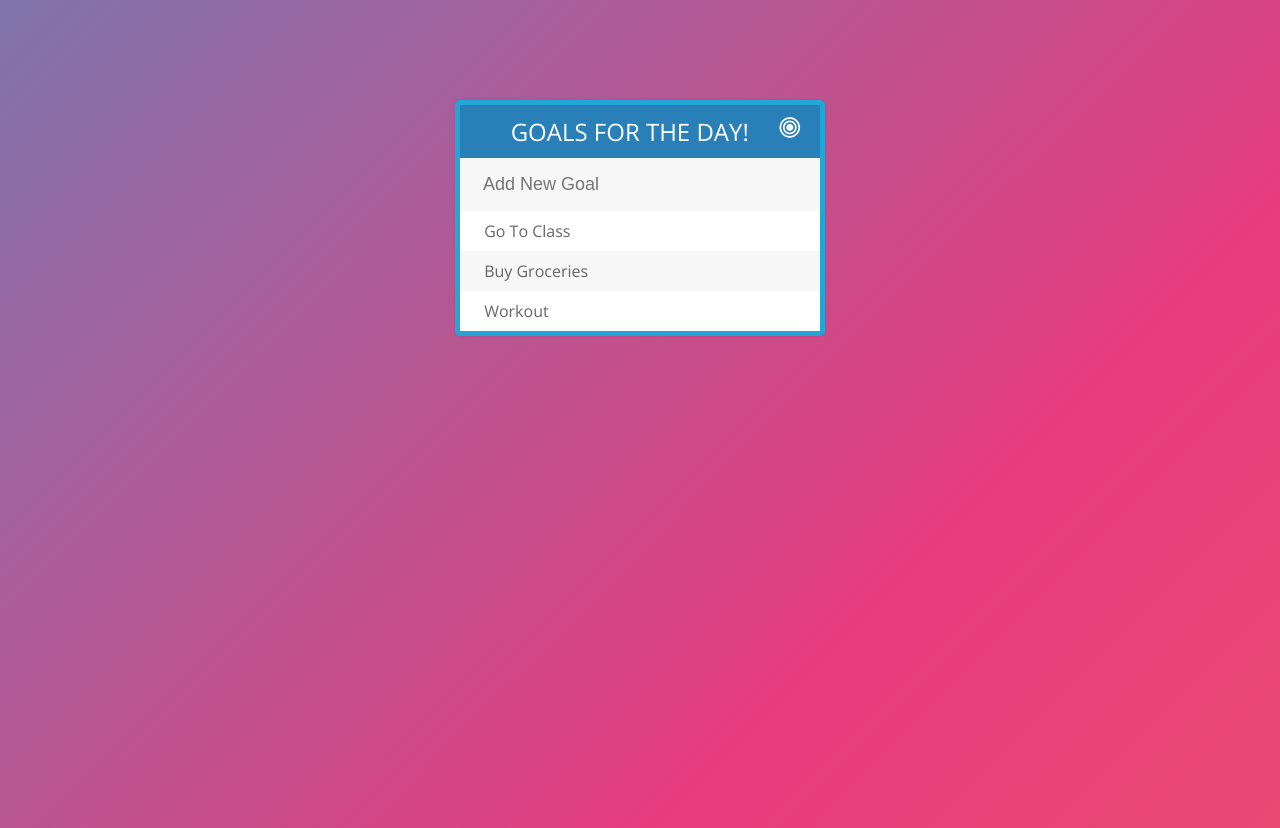
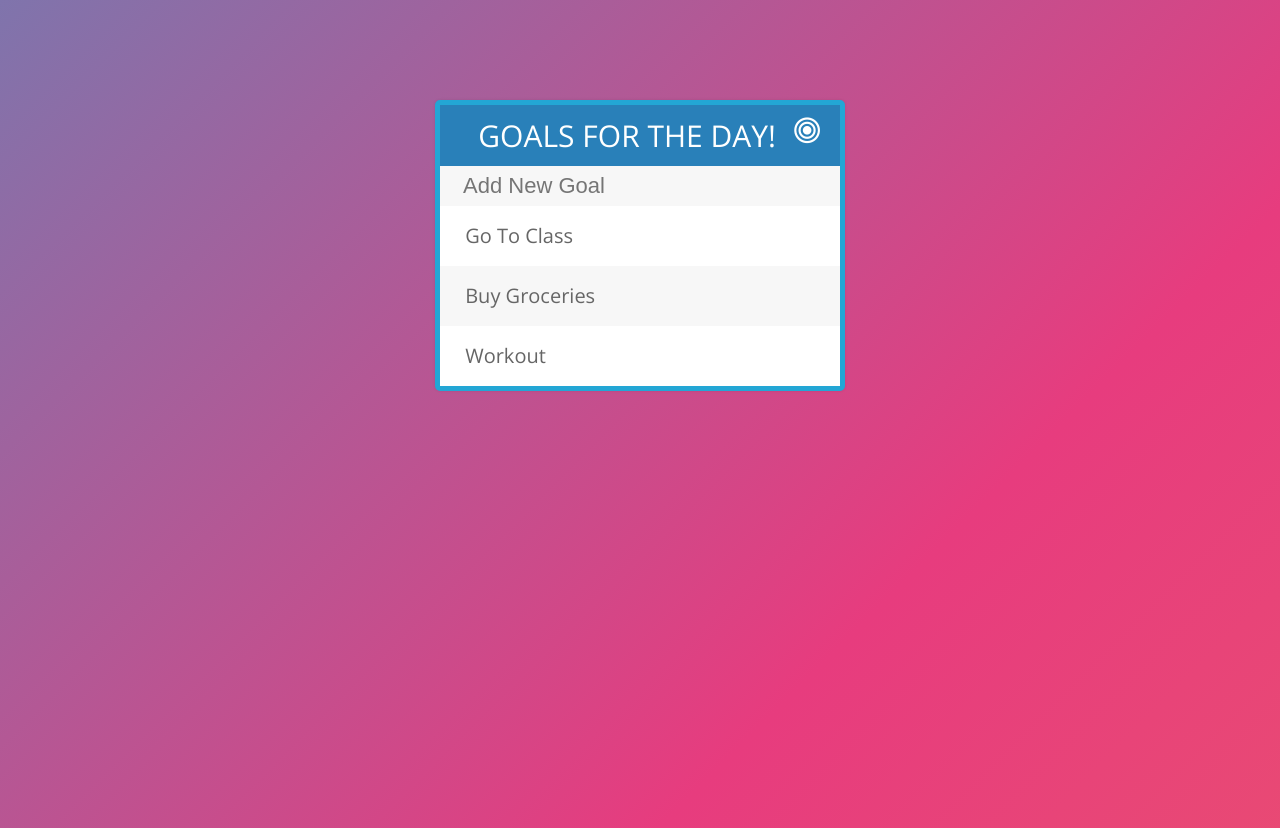
Before and after one commit to JordanMichele/To-do-list, a plain HTML site: page index.html in a window 1280 px wide. Drawn offline with nearby package versions, Linux system fonts and the light colour scheme.

Commit message:
added responsivness

```diff
--- a/Assets/css/todos.css
+++ b/Assets/css/todos.css
@@ -126,3 +126,125 @@ input:focus {
   color: gray;
   text-decoration: line-through;
 }
+
+/* ----------- iPhone 6, 6S, 7 and 8 ----------- */
+
+/* Portrait and Landscape */
+@media only screen and (min-device-width: 375px) and (max-device-width: 667px) and (-webkit-min-device-pixel-ratio: 2) {
+  #container {
+    width: 300px;
+    margin: 100px auto;
+  }
+  li {
+    font-size: 20px;
+    height: 60px;
+    line-height: 60px;
+  }
+  h1 {
+    font-size: 30px;
+  }
+  input {
+    font-size: 22px;
+    height: 40px;
+    line-height: 40px;
+  }
+  span {
+    height: 60px;
+  }
+}
+
+/* Small devices (portrait tablets and large phones, 600px and up) */
+@media only screen and (min-width: 600px) {
+  #container {
+    width: 400px;
+    margin: 100px auto;
+  }
+  li {
+    font-size: 20px;
+    height: 60px;
+    line-height: 60px;
+  }
+  h1 {
+    font-size: 30px;
+  }
+  input {
+    font-size: 22px;
+    height: 40px;
+    line-height: 40px;
+  }
+  span {
+    height: 60px;
+  }
+}
+
+/* Medium devices (landscape tablets, 768px and up) */
+@media only screen and (min-width: 768px) {
+  #container {
+    width: 400px;
+    margin: 100px auto;
+  }
+  li {
+    font-size: 20px;
+    height: 60px;
+    line-height: 60px;
+  }
+  h1 {
+    font-size: 30px;
+  }
+  input {
+    font-size: 22px;
+    height: 40px;
+    line-height: 40px;
+  }
+  span {
+    height: 60px;
+  }
+}
+
+/* Large devices (laptops/desktops, 992px and up) */
+@media only screen and (min-width: 992px) {
+  #container {
+    width: 400px;
+    margin: 100px auto;
+  }
+  li {
+    font-size: 20px;
+    height: 60px;
+    line-height: 60px;
+  }
+  h1 {
+    font-size: 30px;
+  }
+  input {
+    font-size: 22px;
+    height: 40px;
+    line-height: 40px;
+  }
+  span {
+    height: 60px;
+  }
+}
+
+/* Extra large devices (large laptops and desktops, 1200px and up) */
+@media only screen and (min-width: 1200px) {
+  #container {
+    width: 400px;
+    margin: 100px auto;
+  }
+  li {
+    font-size: 20px;
+    height: 60px;
+    line-height: 60px;
+  }
+  h1 {
+    font-size: 30px;
+  }
+  input {
+    font-size: 22px;
+    height: 40px;
+    line-height: 40px;
+  }
+  span {
+    height: 60px;
+  }
+}
```
